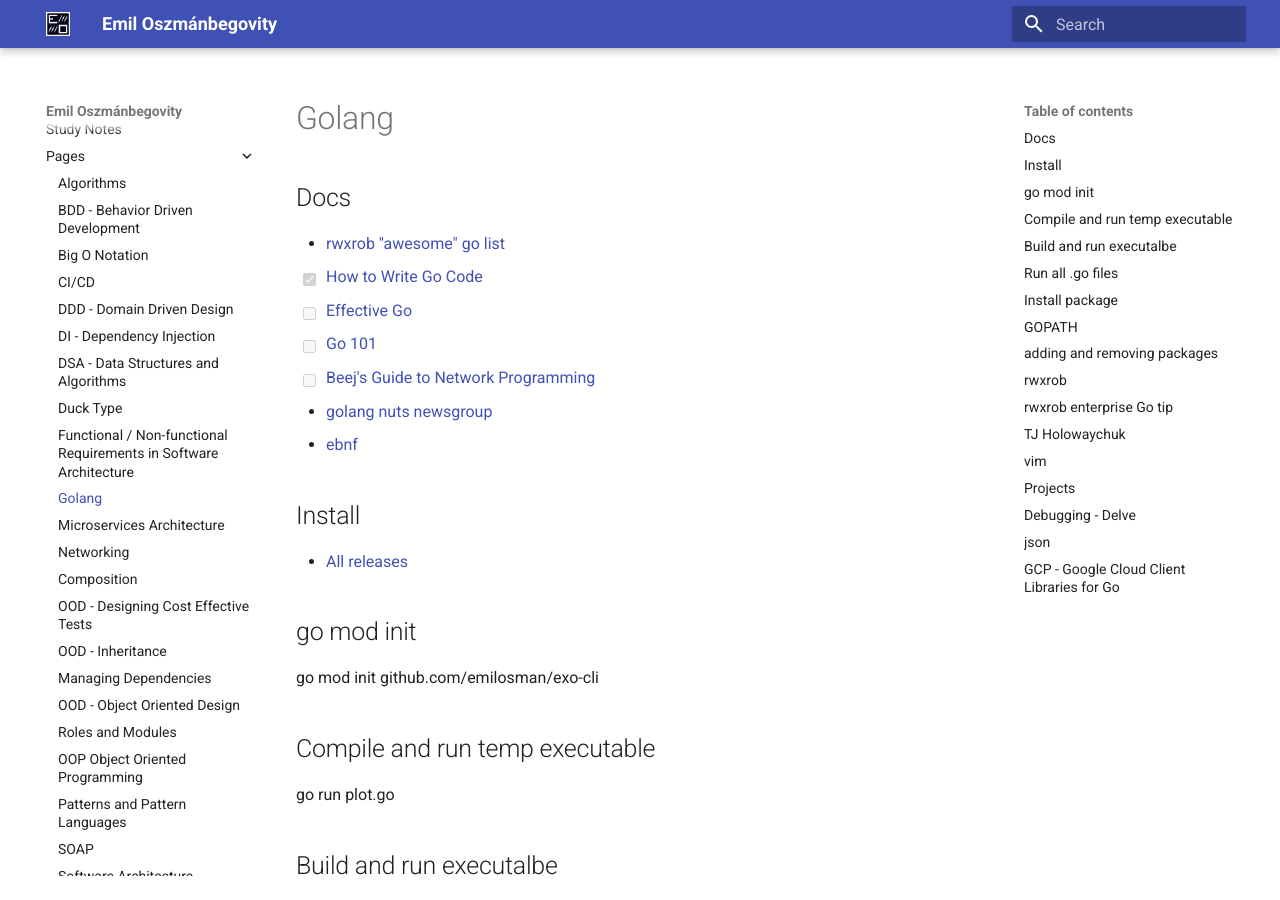
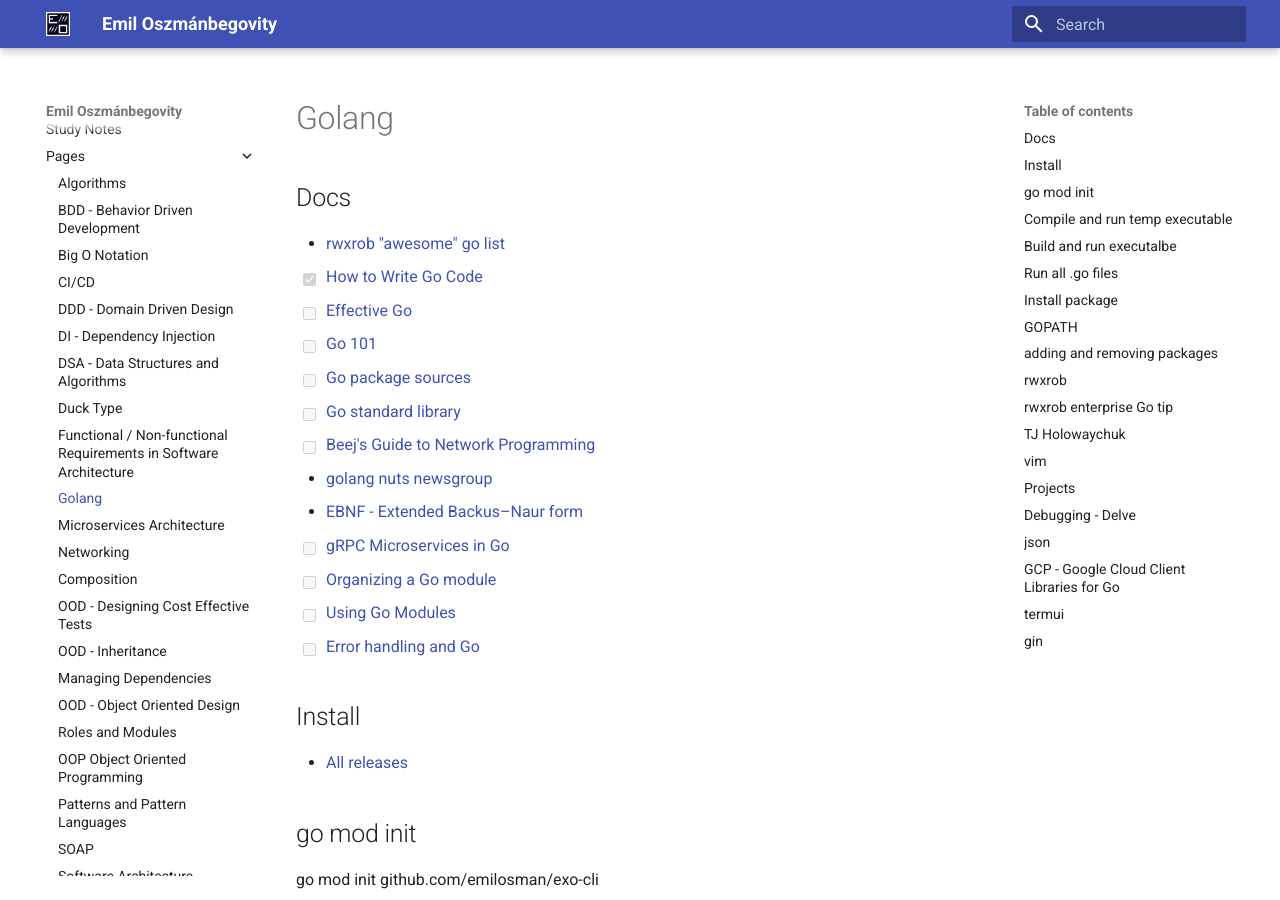
Before and after one commit to emilosman/emilosman, an MkDocs documentation site: the page built from docs/pages/golang.md, in a window 1280 px wide and 900 px high. Built offline with MkDocs 1.6.1 and Material for MkDocs 9.7.7, drawn with Linux system fonts in a browser that asks for light colours; some of the changed text lies outside the part shown.

Commit message:
update pages

```diff
--- a/docs/pages/golang.md
+++ b/docs/pages/golang.md
@@ -5,9 +5,15 @@
 - [x] [How to Write Go Code](https://go.dev/doc/code)
 - [ ] [Effective Go](https://go.dev/doc/effective_go)
 - [ ] [Go 101](https://go101.org/article/101.html)
+- [ ] [Go package sources](https://go.dev/src/)
+- [ ] [Go standard library](https://pkg.go.dev/std)
 - [ ] [Beej's Guide to Network Programming](https://beej.us/guide/bgnet/html/split/)
 - [golang nuts newsgroup](https://groups.google.com/g/golang-nuts)
-- [ebnf](https://pkg.go.dev/golang.org/x/exp/ebnf)
+- [EBNF - Extended Backus–Naur form](https://pkg.go.dev/golang.org/x/exp/ebnf)
+- [ ] [gRPC Microservices in Go](https://www.manning.com/books/grpc-microservices-in-go)
+- [ ] [Organizing a Go module](https://go.dev/doc/modules/layout)
+- [ ] [Using Go Modules](https://go.dev/blog/using-go-modules)
+- [ ] [Error handling and Go](https://go.dev/blog/error-handling-and-go)
 
 ## Install
 - [All releases](https://go.dev/dl/)
@@ -86,3 +92,12 @@
 ## GCP - Google Cloud Client Libraries for Go
 - [gh](https://github.com/googleapis/google-cloud-go)
 - [docs](https://pkg.go.dev/cloud.google.com/go)
+
+## termui
+- [gh](https://github.com/gizak/termui)
+
+## gin
+- [gh](https://github.com/gin-gonic/gin)
+- [docs](https://gin-gonic.com/docs/)
+- go get -u github.com/gin-gonic/gin
+- go install github.com/gin-gonic/gin@latest
```
Also changed, not shown: docs/pages/tmux.md (+9 -0 lines).
